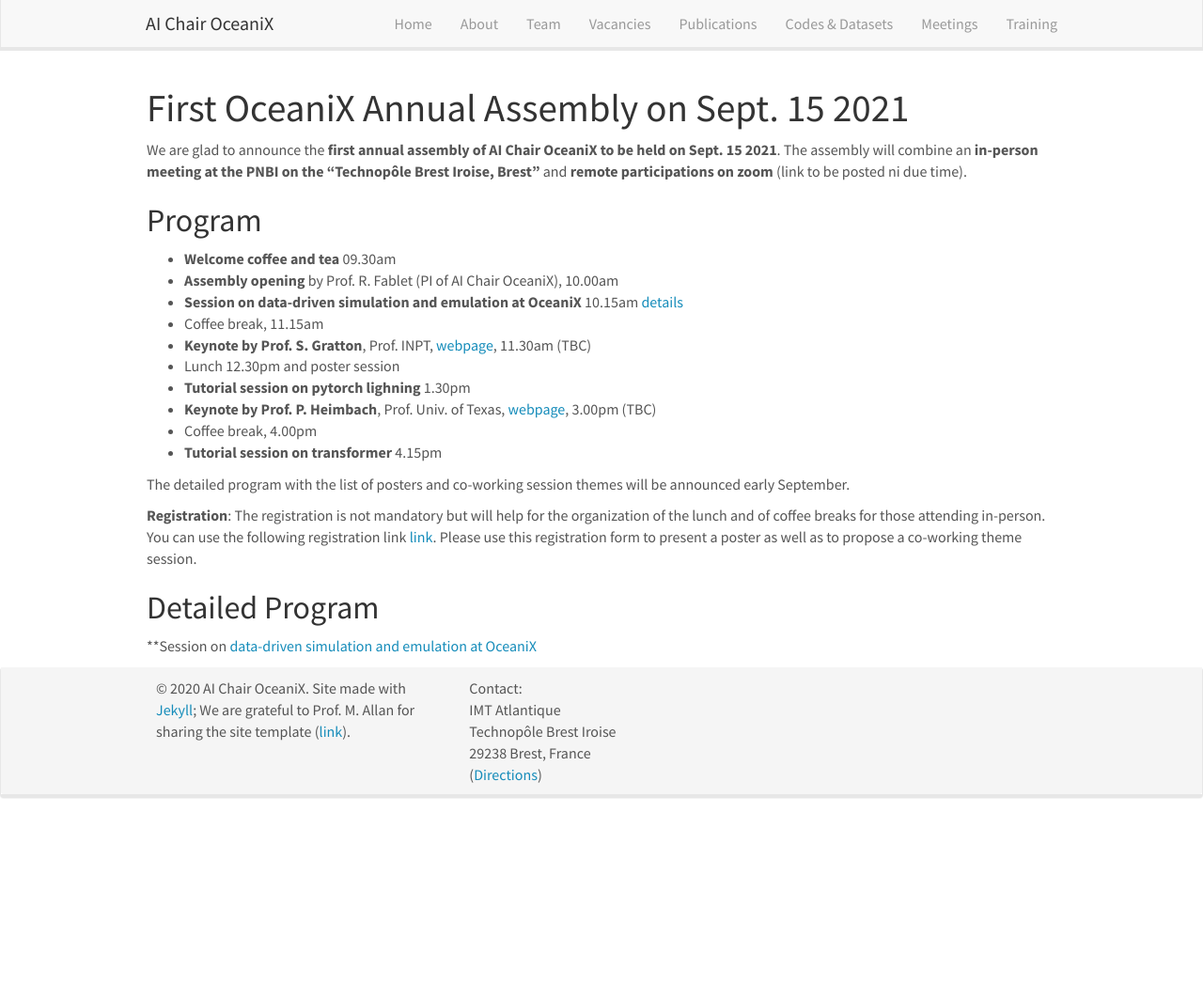
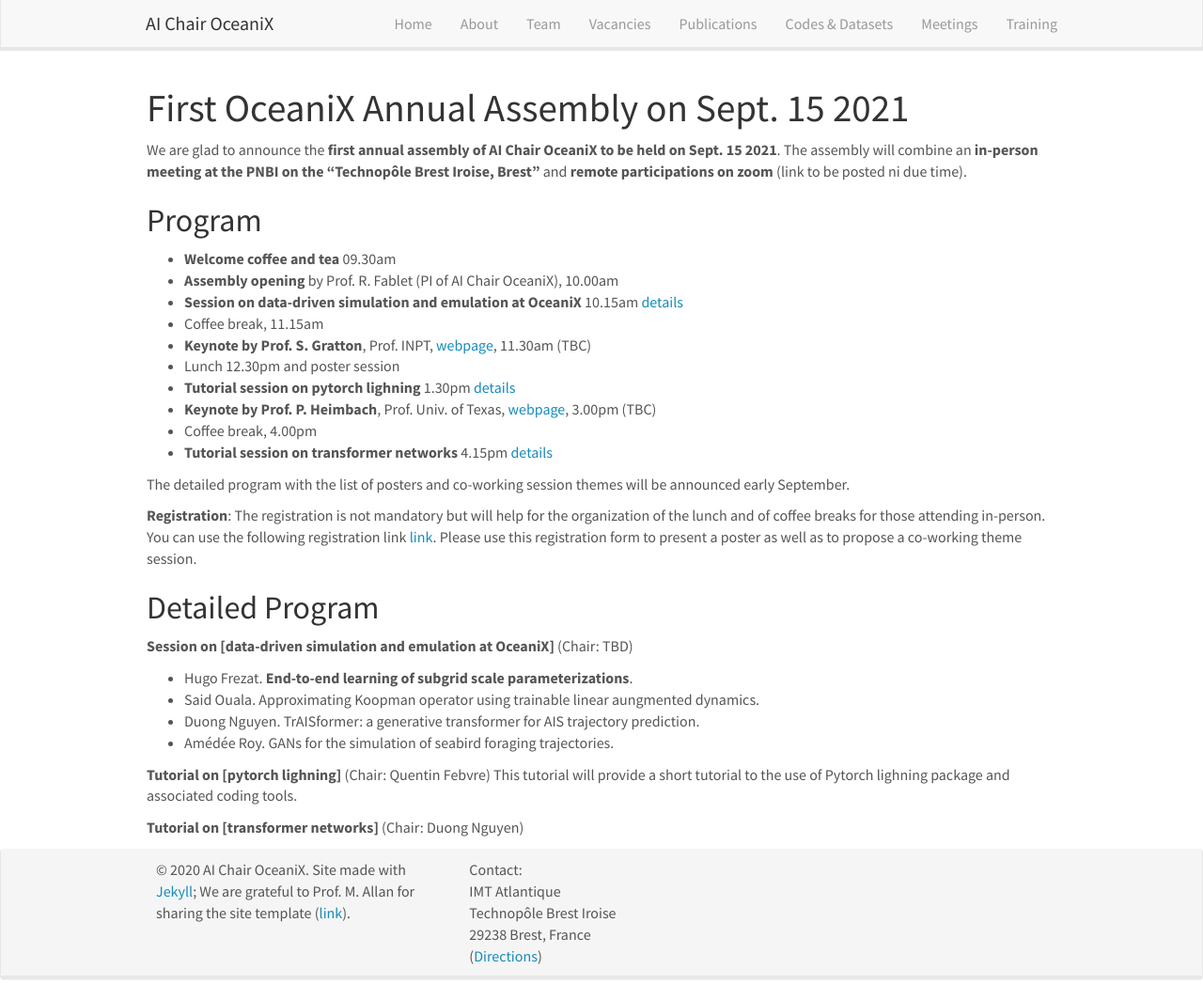
Before and after one commit to CIA-Oceanix/CIA-Oceanix.github.io, a Jekyll site: the page built from _pages/assembly.md, in a window 1280 px wide and 1064 px high. Shown: the whole window at 94% size. Built offline with Jekyll 4.4.1, drawn with Linux system fonts in a browser that asks for light colours; nearby versions of some CDN libraries.

Commit message:
Update assembly.md

```diff
--- a/_pages/assembly.md
+++ b/_pages/assembly.md
@@ -18,10 +18,10 @@
 - Coffee break, 11.15am
 - **Keynote by Prof. S. Gratton**, Prof. INPT, [webpage](http://gratton.perso.enseeiht.fr/), 11.30am (TBC)
 - Lunch 12.30pm and poster session
-- **Tutorial session on pytorch lighning** 1.30pm
+- **Tutorial session on pytorch lighning** 1.30pm [details](#pytorch-lighning)
 - **Keynote by Prof. P. Heimbach**, Prof. Univ. of Texas, [webpage](https://www.jsg.utexas.edu/researcher/patrick_heimbach/), 3.00pm (TBC)
 - Coffee break, 4.00pm
-- **Tutorial session on transformer** 4.15pm
+- **Tutorial session on transformer networks** 4.15pm [details](#transformer networks)
 
 The detailed program with the list of posters and co-working session themes will be announced early September.
 
@@ -32,4 +32,13 @@
 
 ## Detailed Program
 
-**Session on [data-driven simulation and emulation at OceaniX](#data-driven-simulation-and-emulation-at-OceaniX)
+**Session on [data-driven simulation and emulation at OceaniX]** (Chair: TBD)
+- Hugo Frezat. **End-to-end learning of subgrid scale parameterizations**.
+- Said Ouala. Approximating Koopman operator using trainable linear aungmented dynamics.
+- Duong Nguyen. TrAISformer: a generative transformer for AIS trajectory prediction.
+- Amédée Roy. GANs for the simulation of seabird foraging trajectories.
+
+**Tutorial on [pytorch lighning]** (Chair: Quentin Febvre)
+This tutorial will provide a short tutorial to the use of Pytorch lighning package and associated coding tools.
+
+**Tutorial on [transformer networks]** (Chair: Duong Nguyen)
```
